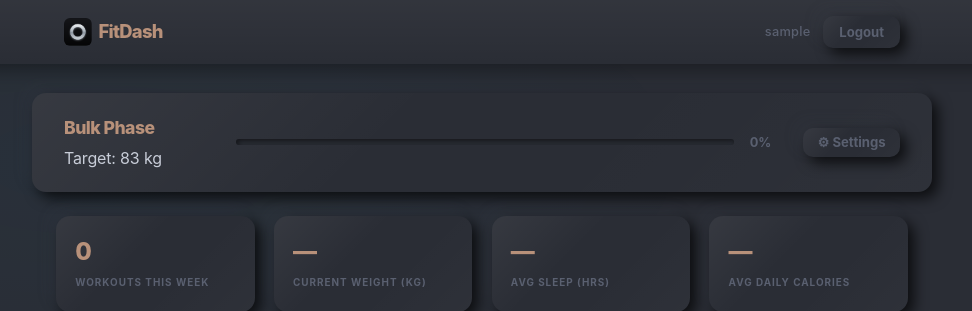
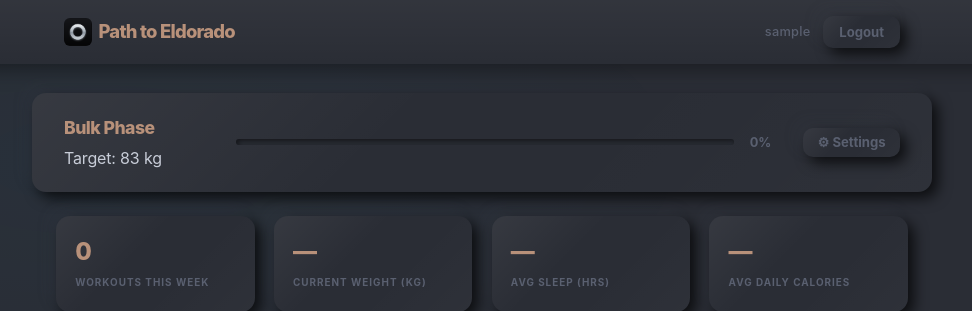
Before and after one commit to omrieldor/fitdash, a Flask app: page / in a window 1280 px wide. Shown: the top 311 px of the page, without its empty margins (158-1130 px from the left). Run offline with Flask 3, Linux system fonts and the light colour scheme; the visitor is signed in with stand-in values (Sample User, id 1); data that the repository does not hold is empty; some libraries are stand-ins or nearby versions.

Commit message:
Fix homescreen icon white edges, rebrand FitDash to Path to Eldorado
Remove transparency from icon PNG so iOS doesn't fill corners with white,
change manifest icon purpose from maskable to any, rename app throughout.

Co-Authored-By: Claude Sonnet 4.6 <noreply@anthropic.com>

```diff
--- a/app.py
+++ b/app.py
@@ -17,7 +17,7 @@ _fallback_key = os.environ.get('SECRET_KEY')
 if not _fallback_key:
     import warnings
     warnings.warn('SECRET_KEY not set — using insecure dev-only default. Set SECRET_KEY env var in production.')
-    _fallback_key = 'fitdash-dev-insecure-key-change-me'
+    _fallback_key = 'eldorado-dev-insecure-key-change-me'
 app.secret_key = _fallback_key
 app.config['SQLALCHEMY_DATABASE_URI'] = os.environ.get('DATABASE_URL', 'sqlite:///dashboard.db')
 app.config['SQLALCHEMY_TRACK_MODIFICATIONS'] = False
--- a/static/sw.js
+++ b/static/sw.js
@@ -1,5 +1,5 @@
-const CACHE = 'fitdash-v30';
-const STATIC = ['/static/style.css?v=30', '/static/manifest.json', '/static/icon.png'];
+const CACHE = 'eldorado-v31';
+const STATIC = ['/static/style.css?v=31', '/static/manifest.json', '/static/icon.png'];
 
 self.addEventListener('install', e => {
   e.waitUntil(caches.open(CACHE).then(c => c.addAll(STATIC)));
--- a/templates/index.html
+++ b/templates/index.html
@@ -3,14 +3,14 @@
 <head>
   <meta charset="UTF-8">
   <meta name="viewport" content="width=device-width, initial-scale=1.0, viewport-fit=cover">
-  <title>FitDash</title>
+  <title>Path to Eldorado</title>
   <link rel="manifest" href="/static/manifest.json">
   <meta name="theme-color" content="#2a2d35">
   <meta name="apple-mobile-web-app-capable" content="yes">
   <meta name="apple-mobile-web-app-status-bar-style" content="black-translucent">
   <link rel="apple-touch-icon" href="/static/icon.png">
   <meta name="csrf-token" content="{{ csrf_token() }}">
-  <link rel="stylesheet" href="/static/style.css?v=30">
+  <link rel="stylesheet" href="/static/style.css?v=31">
   <script defer src="https://cdn.jsdelivr.net/npm/chart.js"></script>
 </head>
 <body>
@@ -18,7 +18,7 @@
   <!-- Header -->
   <header>
     <div class="header-inner">
-      <span class="logo"><img src="/static/icon.png" alt="" class="logo-icon"> FitDash</span>
+      <span class="logo"><img src="/static/icon.png" alt="" class="logo-icon"> Path to Eldorado</span>
       <div class="header-right">
         <span class="username">{{ user.username }}</span>
         {% if can_commander %}
--- a/templates/login.html
+++ b/templates/login.html
@@ -3,15 +3,15 @@
 <head>
   <meta charset="UTF-8">
   <meta name="viewport" content="width=device-width, initial-scale=1.0, viewport-fit=cover">
-  <title>FitDash — {% if mode == 'register' %}Sign Up{% else %}Login{% endif %}</title>
+  <title>Path to Eldorado — {% if mode == 'register' %}Sign Up{% else %}Login{% endif %}</title>
   <link rel="manifest" href="/static/manifest.json">
   <meta name="theme-color" content="#2a2d35">
   <link rel="apple-touch-icon" href="/static/icon.png">
-  <link rel="stylesheet" href="/static/style.css?v=30">
+  <link rel="stylesheet" href="/static/style.css?v=31">
 </head>
 <body class="auth-body">
   <div class="auth-card">
-    <div class="auth-logo"><img src="/static/icon.png" alt="" class="logo-icon"> FitDash</div>
+    <div class="auth-logo">Path to Eldorado</div>
 
     {% with messages = get_flashed_messages() %}
       {% if messages %}
```
Also changed, not shown: static/icon.png, static/manifest.json.
